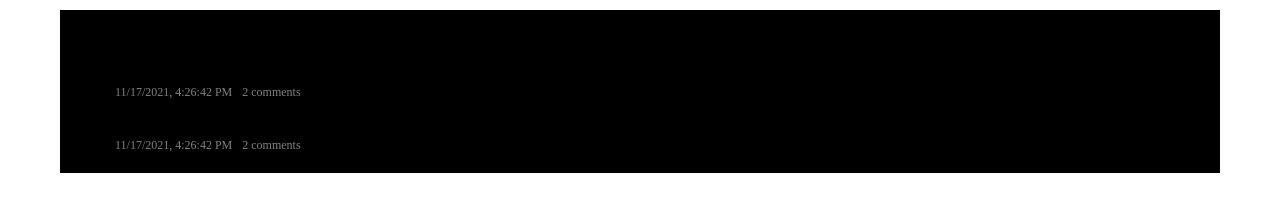
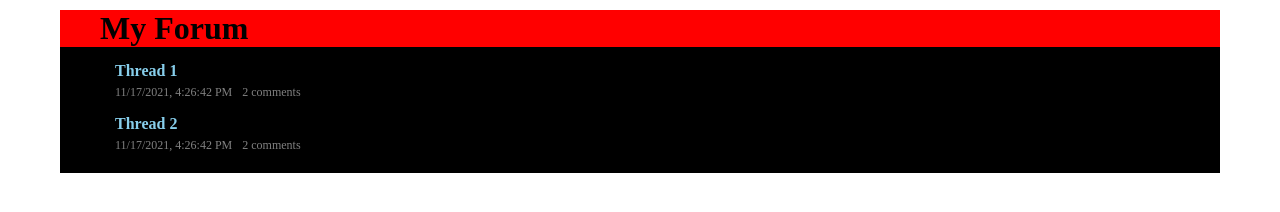
Before and after one commit to akatiouz/kNokmmKx7gnr3Lncde5T, a plain HTML site: page index.html in a window 1280 px wide. Drawn offline with Linux system fonts and the light colour scheme.

Commit message:
Update index.html

```diff
--- a/index.html
+++ b/index.html
@@ -39,7 +39,7 @@
         }
         a {
             text-decoration: none;
-            color: black;
+            color: skyblue;
         }
         h1, h4, ol {
             margin: 0;
@@ -48,7 +48,7 @@
             margin: 5px 0;
         }
         .top-bar {
-            background-color: black;
+            background-color: red;
             padding: 0 40px;
         }
         .main {
```
